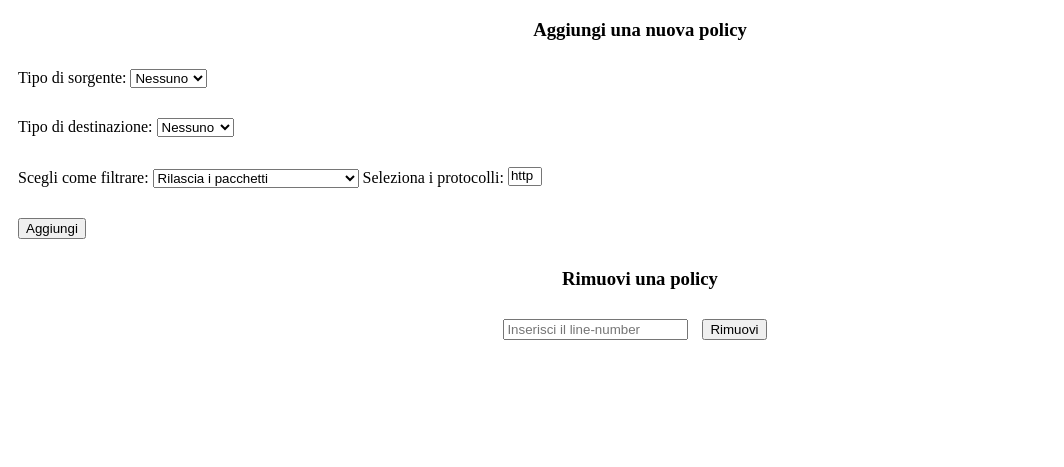
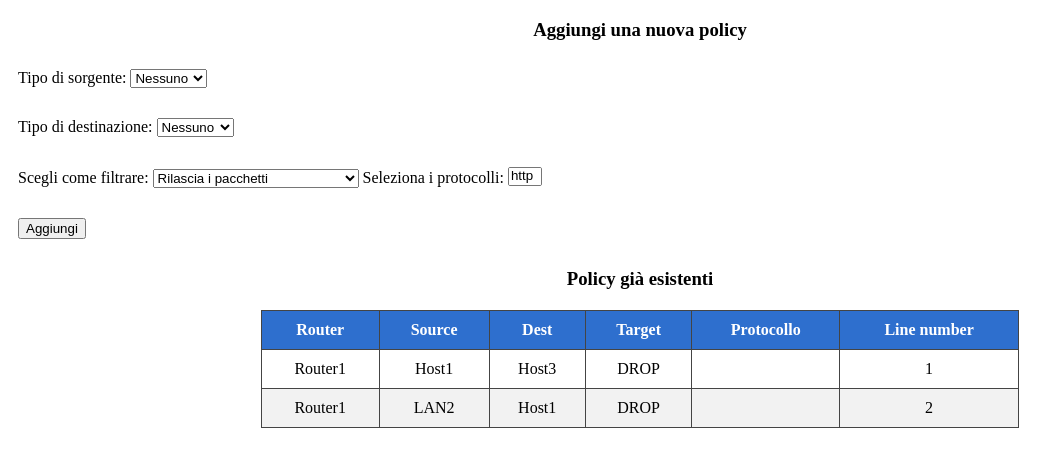
Before and after one commit to fabio9lf/acl-management-app, a Flask app: page / in a window 1280 px wide. Shown: the top 467 px of the page, without its empty margins (0-1064 px from the left). Run offline with Flask 3, Linux system fonts and the light colour scheme.

Commit message:
aggiunta tabella delle policy esistenti e fix dell'eliminazione

```diff
--- a/src/application.py
+++ b/src/application.py
@@ -33,7 +33,7 @@ def aggiungi():
         else:
             for r in network.routers:
                 r.insert_policy(policy)
-    return jsonify({"status":"ok", "Ricevuto": data})
+    return retrieve_network_as_json()
 
 @app.route("/rimuovi", methods=["GET"])
 def rimuovi():
@@ -41,8 +41,36 @@ def rimuovi():
     router_name = request.args.get("router_name")
     network = Network.from_json(retrieve_network_as_json())
     router = network.find_node_by_name(router_name)
+    print(router_name)
     router.remove_policy(line_number)
-    return jsonify({"status":"ok", "Ricevuto": line_number})
+    return retrieve_network_as_json()
+
+@app.route("/replace", methods=["GET", "POST"])
+def replace():
+    line_number = request.args.get("line_number")
+    router_name = request.args.get("router_name")
+
+    data = request.get_json()
+
+    source = network.find_node_by_name(data["source"])
+    dest = network.find_node_by_name(data["dest"])
+    protocolli = [p.strip() for p in data["protocolli"].split(", ")]
+    target = data["target"]
+
+    network = Network.from_json(retrieve_network_as_json())
+    router = network.find_node_by_name(router_name)
+
+    for protocollo in protocolli:
+        policy = Policy(source, dest, protocollo, target, line_number)
+        router.replace_policy(line_number, policy)
+        line_number = str(int(line_number + 1))
+
+    return retrieve_network_as_json()
+
+@app.route("/reload", methods=["GET", "POST"])
+def reload():
+    return retrieve_network_as_json()
+
 
 if __name__ == "__main__":
     app.run(host="0.0.0.0", port=5000, debug=True)
--- a/src/classi.py
+++ b/src/classi.py
@@ -67,14 +67,14 @@ class Policy:
     #    self.line_number = stdout.read().decode()[0]
     #    close_connection(client)
     #    self.save()
-    def command(self):
+    def command(self, type):
         optional = [
             f"-s {self.src_node.ip}" if self.src_node else None,
             f"-d {self.dest_node.ip}" if self.dest_node else None,
             f"-p {self.protocollo}" if self.protocollo else None,
             f"-j {self.target}" if self.target else None
         ]
-        command = f"bash -c 'sudo iptables -I FORWARD " + self.line_number + " " + " ".join(filter(None, optional)) + "'"
+        command = f"bash -c 'sudo iptables -" + type +" FORWARD " + self.line_number + " " + " ".join(filter(None, optional)) + "'"
         return command
 
     def __eq__(self, value):
@@ -129,7 +129,7 @@ class Router:
             p.line_number = str(i)
 
         self.connect()
-        command = new_policy.command()
+        command = new_policy.command("I")
         stdin, stdout, stderr = self.execute(command)
         print(stderr.read().decode())
         self.close()
@@ -156,6 +156,25 @@ class Router:
             self.execute(command=f"bash -c 'sudo iptables -D FORWARD " + to_remove.line_number +"'")
             self.close()
             self.policies.remove(to_remove)
+        self.save()
+
+    def replace_policy(self, number, new_policy: Policy):
+        if not new_policy:
+            self.remove_policy(number)
+            return
+
+        new_policy.line_number = number
+        number = int(number)
+
+        for i, policy in enumerate(self.policies):
+            temp = int(policy.line_number)
+            if number == temp:
+                self.policies[i] = new_policy
+
+        self.connect()
+        command = new_policy.command("R")
+        self.execute(command=command)
+        self.close()
         self.save()
 
     def to_dict(self):
@@ -211,11 +230,14 @@ class Network:
         return None
 
     def update_router_by_name(self, router: Router):
-        for r in self.routers:
+        for i, r in enumerate(self.routers):
             if r.nome == router.nome:
-                r = router
-                self.save()
-                return
+                self.routers[i] = router
+                break
+
+        print(self.routers[0].policies)
+        self.save()
+        return
 
     def to_dict(self):
         return {
--- a/src/network.json
+++ b/src/network.json
@@ -37,7 +37,38 @@
         {
             "nome": "Router1",
             "porta": 2223,
-            "policy": []
+            "policy": [
+                {
+                    "src_node": {
+                        "nome": "Host1",
+                        "ip": "192.168.10.2",
+                        "nexthop": "Router1"
+                    },
+                    "dest_node": {
+                        "nome": "Host3",
+                        "ip": "192.168.30.2",
+                        "nexthop": "Router1"
+                    },
+                    "protocollo": "",
+                    "target": "DROP",
+                    "line_number": "1"
+                },
+                {
+                    "src_node": {
+                        "nome": "LAN2",
+                        "ip": "192.168.20.0/24",
+                        "nexthop": "Router1"
+                    },
+                    "dest_node": {
+                        "nome": "Host1",
+                        "ip": "192.168.10.2",
+                        "nexthop": "Router1"
+                    },
+                    "protocollo": "",
+                    "target": "DROP",
+                    "line_number": "2"
+                }
+            ]
         }
     ]
 }
--- a/src/static/scripts/script.js
+++ b/src/static/scripts/script.js
@@ -87,7 +87,7 @@ aggiungi.addEventListener("click", ()=>{
     })
     .then(response => response.json())
     .then(data => {
-        console.log("Risposta dal server: ", data);
+        ricarica_tabella(data);
     });
 
     source_type.selectedIndex = 0;
@@ -98,15 +98,41 @@ aggiungi.addEventListener("click", ()=>{
     protocolli.selectedIndex = -1;
 });
 
-rimuovi.addEventListener("click", ()=>{
-    console.log(line_number.value)
+let table = document.querySelector("tbody");
+let selectedRow = null;
+let menu = document.getElementById("menu");
+table.addEventListener("contextmenu", function(e){
+    e.preventDefault();
 
-    fetch('/rimuovi?line_number=' + line_number.value)
-    .then(response => response.text())
-    .then(data => {
-        console.log("Risposta dal server: ", data);
-    });
-    line_number.value = ""
+    const row = e.target.closest("tr");
+    if(!row || row.rowIndex == 0){
+        return;
+    }
+
+    selectedRow = row;
+
+    menu.style.display = "block";
+    menu.style.left = e.pageX + "px";
+    menu.style.top = e.pageY + "px";
+});
+
+document.addEventListener("click", function(){
+    menu.style.display = "none";
+});
+
+document.getElementById("elimina").addEventListener("click",() => {
+    if(selectedRow){
+        router_name = selectedRow.cells[0].innerText;
+        line_number = selectedRow.cells[5].innerText;
+
+        fetch(`/rimuovi?line_number=${encodeURIComponent(line_number)}&router_name=${encodeURIComponent(router_name)}`)
+        .then(res => res.json())
+        .then(data => {
+            ricarica_tabella(data);
+        });
+        selectedRow = null;
+        menu.style.display = "none";
+    }
 });
 
 function aggiorna(type, host, subnet) {
@@ -127,3 +153,21 @@ function aggiorna(type, host, subnet) {
         }
     }
 }
+
+function ricarica_tabella(data){
+
+    const tbody = document.querySelector("tbody");
+    tbody.innerHTML = "";
+
+    data["router"].forEach(r => {
+        r["policy"].forEach(p =>{
+            const row = document.createElement("tr");
+            row.innerHTML = "<td>" + r["nome"] + "</td><td>" +
+            p["src_node"]["nome"] + "</td><td>" +
+            p["dest_node"]["nome"] + "</td><td>" +
+            p["target"] + "</td><td>" + p["protocollo"] + "</td><td>" + p["line_number"] + "</td>";
+
+            tbody.appendChild(row);
+        });
+    });
+}
--- a/src/static/styles/style.css
+++ b/src/static/styles/style.css
@@ -18,3 +18,38 @@ button{
 button:hover{
     cursor: pointer;
 }
+#menu{
+    display: none;
+    position: absolute;
+    background: white;
+    border: 1px solid #ccc;
+    padding: 5px;
+    list-style: none;
+    cursor: pointer;
+}
+#menu li {
+    padding: 5px 10px;
+}
+#menu li:hover {
+    background: #eee;
+}
+table{
+    border-collapse: collapse;
+    width: 60%;
+    margin: 20px auto;
+    text-align: center;
+}
+th, td{
+    border: 1px solid #444;
+    padding: 10px;
+}
+thead{
+    background-color: #2e6fce;
+    color: white;
+}
+tbody tr:nth-child(even) {
+    background-color: #f2f2f2;
+}
+table:hover{
+    cursor: pointer;
+}
--- a/src/templates/index.html
+++ b/src/templates/index.html
@@ -77,7 +77,7 @@
                         <option value="tcp">tcp</option>
                         <option value="udp">udp</option>
                         <option value="icmp">icmp</option>
-                        <option value="ssh">ssh</option>
+                        <option value="ospf">ospf</option>
                     </select>
                 </div>
             </div>
@@ -88,11 +88,61 @@
             </div>
         </div>
         <h3>
-            Rimuovi una policy
+            Policy già esistenti
         </h3>
-        <div class="rimuovi">
-            <input type="text" name="line_number" id="line_number" placeholder="Inserisci il line-number">
-            <button id="rimuovi">Rimuovi</button>
+        <div>
+            <table>
+                <thead>
+                    <tr>
+                        <th>
+                            Router
+                        </th>
+                        <th>
+                            Source
+                        </th>
+                        <th>
+                            Dest
+                        </th>
+                        <th>
+                            Target
+                        </th>
+                        <th>
+                            Protocollo
+                        </th>
+                        <th>
+                            Line number
+                        </th>
+                    </tr>
+                </thead>
+                <tbody>
+                    {% for  router in network.routers%}
+                    {% for policy in router.policies %}
+                    <tr>
+                        <td>{{router.nome}}</td>
+                        <td>
+                            {{policy.src_node.nome}}
+                        </td>
+                        <td>
+                            {{policy.dest_node.nome}}
+                        </td>
+                        <td>
+                            {{policy.target}}
+                        </td>
+                        <td>
+                            {{policy.protocollo}}
+                        </td>
+                        <td>
+                            {{policy.line_number}}
+                        </td>
+                    </tr>
+                {% endfor %}
+                {% endfor %}
+                </tbody>
+            </table>
+            <ul id="menu">
+                <li id="modifica">Modifica</li>
+                <li id="elimina">Elimina</li>
+            </ul>
         </div>
 
     </div>
```
